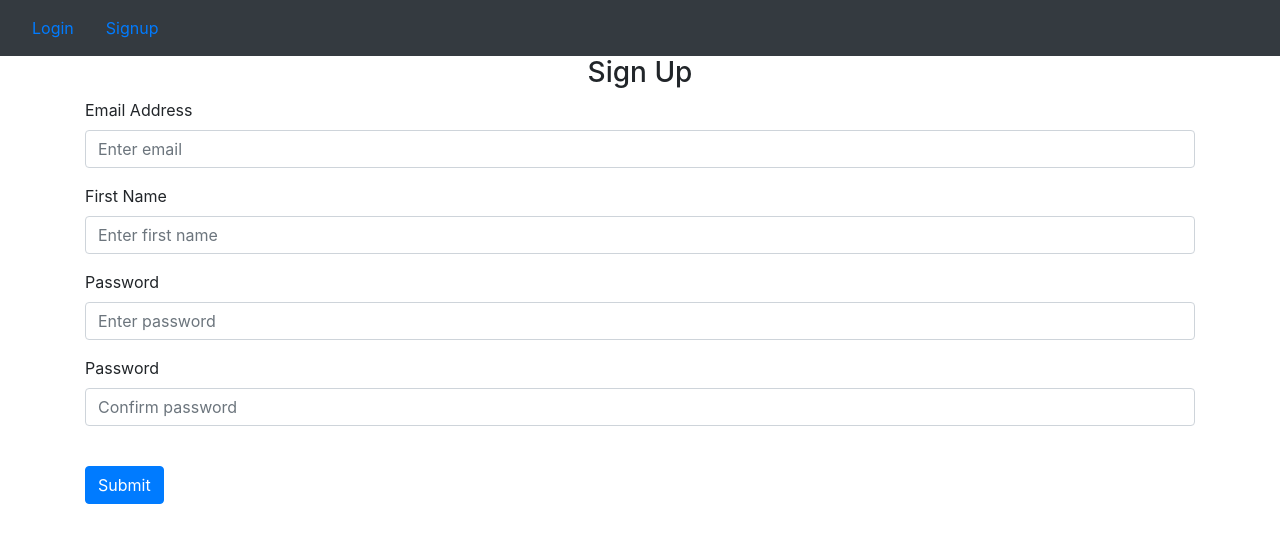
After one commit to yc2984/flask-web-app-tutorial, a Flask app: page /sign-up in a window 1280 px wide. The commit adds this page. Shown: the top 543 px of the page. Run offline with Flask 2, Linux system fonts and the light colour scheme; some libraries are stand-ins or nearby versions.

Commit message:
add user authentication, creating and deleting notes feature

```diff
--- a/website/auth.py
+++ b/website/auth.py
@@ -1,18 +1,62 @@
-from flask import Blueprint
+from flask import Blueprint, render_template, request, flash, redirect, url_for
+
+from . import db
+from .models import User
+from werkzeug.security import generate_password_hash, check_password_hash
+from flask_login import login_user, login_required, logout_user, current_user
 
 auth = Blueprint('auth', __name__)
 
 
-@auth.route('/login')
+@auth.route('/login', methods=['GET', 'POST'])
 def login():
-    return "<p>Login<p>"
+    if request.method == 'POST':
+        email = request.form.get('email')
+        password = request.form.get('password')
+        user = User.query.filter_by(email=email).first()
+        if user:
+            if check_password_hash(user.password, password):
+                flash('logged in successfully!', category='success')
+                login_user(user, remember=True)  # Store in flask session
+                return redirect(url_for('views.home'))
+            else:
+                flash('Incorrect password, try again', category='error')
+        else:
+            flash('Email does not exist', category='error')
+    return render_template("login.html", user=current_user)
 
 
 @auth.route('/logout')
+@login_required
 def logout():
-    return "<p>Logout<p>"
+    logout_user()
+    return redirect(url_for('auth.login'))
 
 
-@auth.route('/sign-up')
+@auth.route('/sign-up', methods=['GET', 'POST'])
 def sign_up():
-    return "<p>Sign up<p>"
+    if request.method == 'POST':
+        email = request.form.get('email')
+        user = User.query.filter_by(email=email).first()
+        first_name = request.form.get('firstName')
+        password1 = request.form.get('password1')
+        password2 = request.form.get('password2')
+        if user:
+            flash('Email already exist', category='error')
+        elif len(email) < 4:
+            flash('Email must be greater than 3 characters', category='error')
+        elif len(first_name) < 2:
+            flash('First name must be greater than 1 character', category='error')
+        elif password1 != password2:
+            flash('Password don\' match', category='error')
+        elif len(password1) < 7:
+            flash('Password must be greater than 6 characters', category='error')
+        else:
+            new_user = User(email=email, first_name=first_name, password=generate_password_hash(password1, method='sha256'))
+            db.session.add(new_user)
+            db.session.commit()
+            login_user(user, remember=True)
+            flash('Account created', category='success')
+            return redirect(url_for('views.home'))
+
+    return render_template("signup.html", user=current_user)
--- a/website/static/index.js
+++ b/website/static/index.js
@@ -0,0 +1,8 @@
+function deleteNote(noteId) {
+    fetch('/delete-note', {
+    method: 'POST',
+    body: JSON.stringify({ noteId: noteId}),
+    }).then((__res) => {
+    window.location.href = "/";
+    });
+}
--- a/website/templates/base.html
+++ b/website/templates/base.html
@@ -23,14 +23,38 @@
         <span class="navbar-toggle-icon"></span>
     </button>
     <div class="collapse navbar-collapse" id="navbar">
+        {% if user.is_authenticated %}
+        <a class="nav-item nav-link" id="home" href="/">Home</a>
+        <a class="nav-item nav-link" id="logOut" href="/logout">Logout</a>
+        {% else %}
         <a class="nav-item nav-link" id="login" href="/login">Login</a>
         <a class="nav-item nav-link" id="signUp" href="/sign-up">Signup</a>
-        <a class="nav-item nav-link" id="logOut" href="/logout">Logout</a>
-        <a class="nav-item nav-link" id="home" href="/home">Home</a>
+        {% endif %}
     </div>
 </nav>
+{% with messages = get_flashed_messages(with_categories=true) %}
+{% if messages %}
+{% for category, message in messages %}
+{% if category == 'error' %}
+<div class="alert alert-danger alter-dismissable fade show" role="alert">
+    {{ message }}
+    <button type="button" class="'close" data-dismiss="'alert">
+        <span aria-hidden="true">&times;</span>
+    </button>
+</div>
+{% else %}
+<div class="alert alert-success alter-dismissable fade show" role="alert">
+    {{ message }}
+    <button type="button" class="'close" data-dismiss="'alert">
+        <span aria-hidden="true">&times;</span>
+    </button>
+</div>
+{% endif %}
+{% endfor %}
+{% endif %}
+{% endwith %}
 <div class="container">
-    {%% block content %}
+    {% block content %}
     {% endblock %}
 </div>
 <script
--- /dev/null
+++ b/website/templates/signup.html
@@ -0,0 +1,26 @@
+{% extends "base.html" %}{% block title %}Sign Up{% endblock %}
+
+{% block content %}
+<form method="POST">
+    <h3 align="center">Sign Up</h3>
+    <div class="form-group">
+        <label for="email">Email Address</label>
+        <input type="email" class="form-control" id="email" name="email" placeholder="Enter email"/>
+    </div>
+    <div class="form-group">
+        <label for="firstName">First Name</label>
+        <input type="text" class="form-control" id="firstName" name="firstName" placeholder="Enter first name"/>
+    </div>
+    <div class="form-group">
+        <label for="password1">Password</label>
+        <input type="text" class="form-control" id="password1" name="password1" placeholder="Enter password"/>
+    </div>
+    <div class="form-group">
+        <label for="password2">Password</label>
+        <input type="text" class="form-control" id="password2" name="password2" placeholder="Confirm password"/>
+    </div>
+    <br />
+    <button type="submit" class="btn btn-primary">Submit</button>
+</form>
+
+{% endblock %}
```
Also changed, not shown: website/__init__.py (+26 -1 lines), website/models.py (+18 -0 lines), website/templates/home.html (+22 -1 lines), website/templates/login.html (added, +19 -0 lines), website/views.py (+31 -4 lines), main.py (line endings or trailing spaces).
